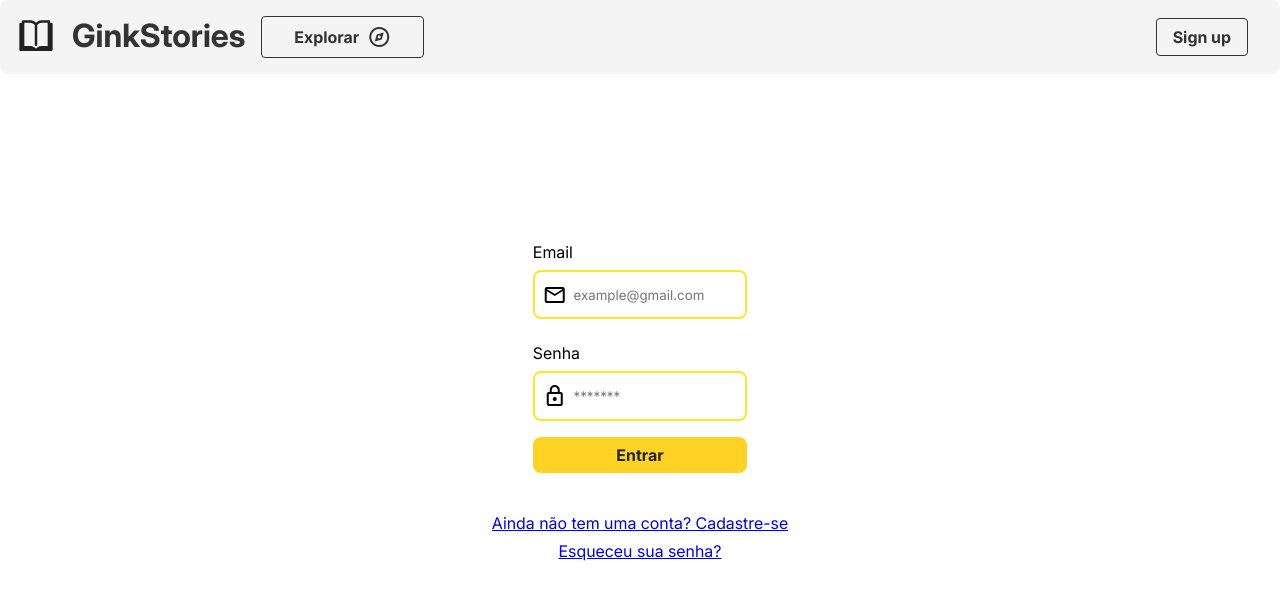
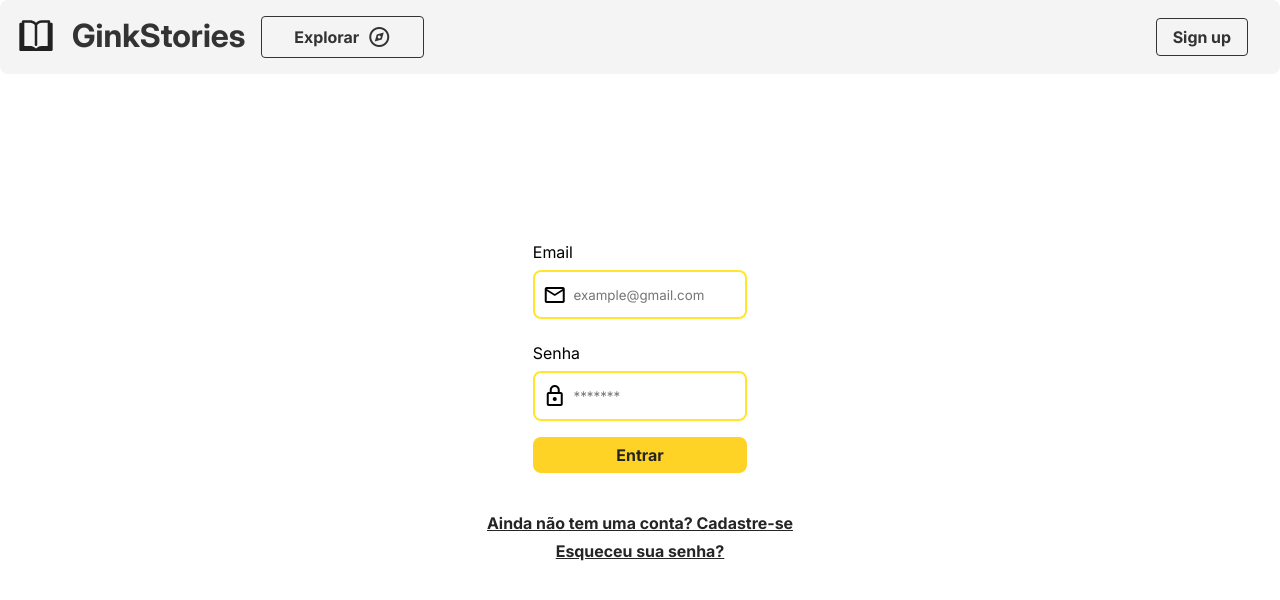
Before and after one commit to leosfreitass/GinkStories, an Angular app in the folder frontend/: page /login in a window 1280 px wide. Shown: the top 600 px of the page. Built offline with nearby package versions, Linux system fonts and the light colour scheme.

Commit message:
link login and sign css fixed

```diff
--- a/frontend/src/app/pages/login/login.component.scss
+++ b/frontend/src/app/pages/login/login.component.scss
@@ -84,6 +84,17 @@ main{
 
       .option-link{
         margin-bottom: 0.5em;
+        a {
+          color: #000;
+          font-weight: bold;
+          font-size: 1em;
+          opacity: 0.85;
+          transition: 0.2s;
+
+          &:hover{
+            color: #FFCC00;
+          }
+        }
       }
     }
 
--- a/frontend/src/app/pages/signup/signup.component.scss
+++ b/frontend/src/app/pages/signup/signup.component.scss
@@ -82,6 +82,17 @@ main{
 
       .option-link{
         margin-bottom: 0.5em;
+        a {
+          color: #000;
+          font-weight: bold;
+          font-size: 1em;
+          opacity: 0.85;
+          transition: 0.2s;
+
+          &:hover {
+            color: #FFCC00;
+          }
+        }
       }
     }
 
```
